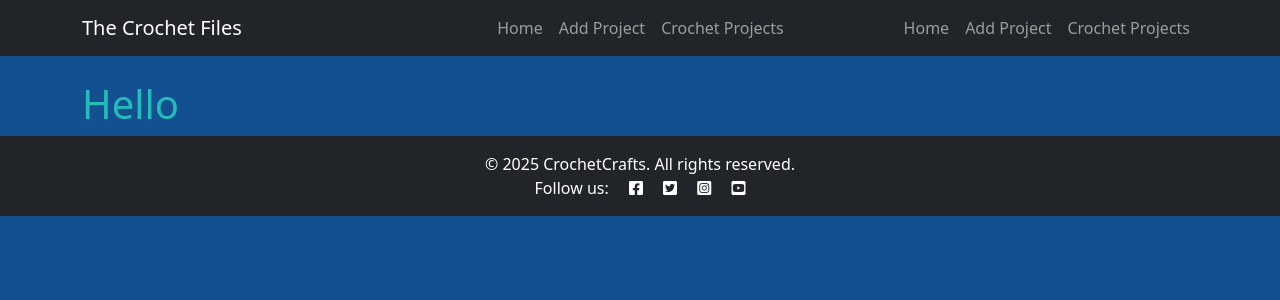
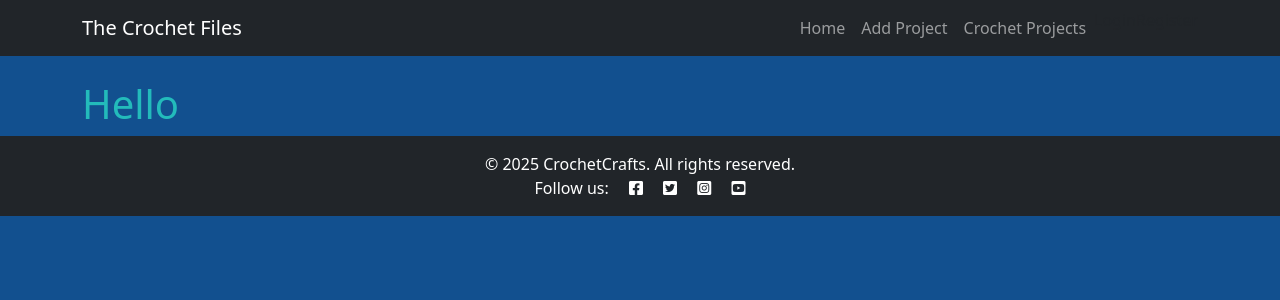
Before and after one commit to louisesykes198/the-crochet-files, a Django app: page / in a window 1280 px wide. Shown: the top 300 px of the page. Run offline with Django 4.2, Linux system fonts and the light colour scheme.

Commit message:
Had duplicated navbar buttons so deleted one

```diff
--- a/crochet_app/templates/base.html
+++ b/crochet_app/templates/base.html
@@ -67,16 +67,7 @@
                                 <a>Register</a>
                             </li>
                         {% endif %}
-                        <li class="nav-item">
-                            <a class="nav-link" href="{% url 'home' %}">Home</a>
-                        </li>
-                        <li class="nav-item">
-                            <a class="nav-link" href="{% url 'add_project' %}">Add Project</a>
-                        </li>
-                        <li class="nav-item">
-                            <a class="nav-link" href="{% url 'project_list' %}">Crochet Projects</a>
-                        </li>
-                    </ul>
+                       </ul>
                 </div>
             </div>
         </nav>
--- a/crochetcrafts/settings.py
+++ b/crochetcrafts/settings.py
@@ -27,7 +27,7 @@ TEMPLATES_DIR = os.path.join(BASE_DIR, 'templates')
 SECRET_KEY = os.environ.get("SECRET_KEY")
 
 # SECURITY WARNING: don't run with debug turned on in production!
-DEBUG = True
+DEBUG = False
 
 ALLOWED_HOSTS = ['crochet-files-84195481b131.herokuapp.com', '127.0.0.1']
 
```
Also changed, not shown: crochet_app/templates/crochet_app/project_list.html (renamed from crochet_app/templates/project_list.html).
